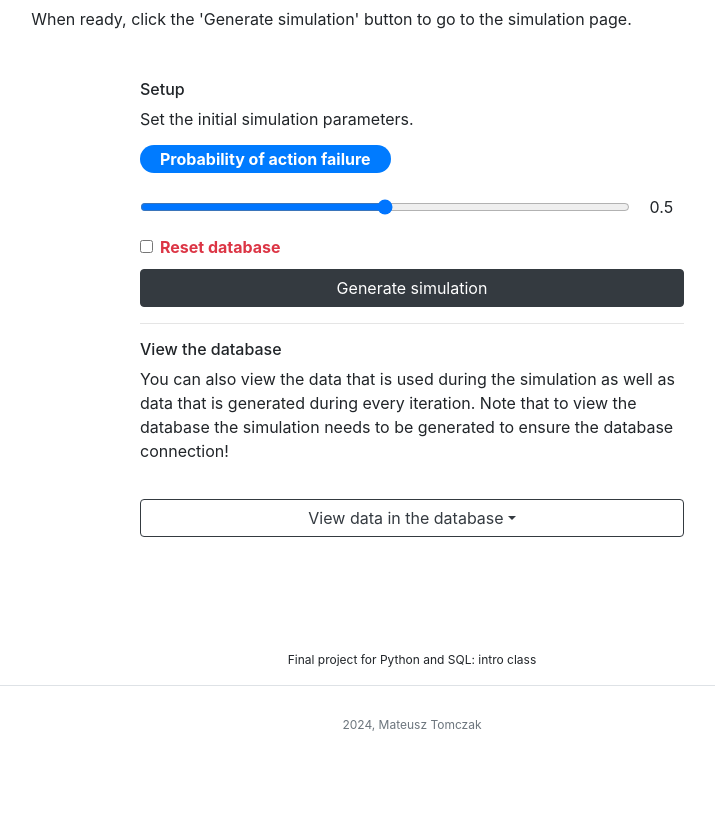
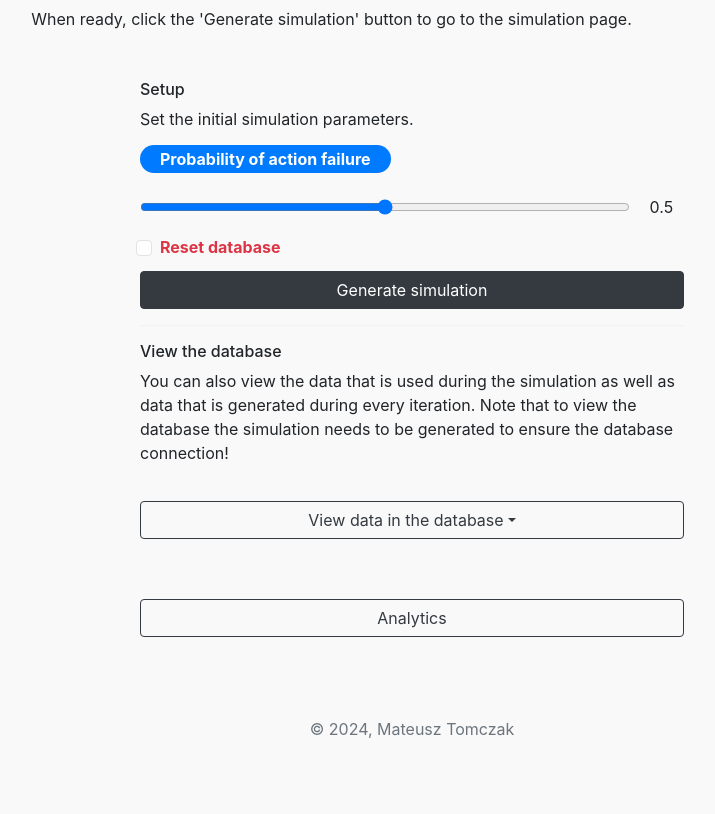
Before and after one commit to mmtomczak/library_simulator, a Flask app: page /main in a window 1280 px wide. Shown: the part 1023-1837 px from the top of the page, without its empty margins (228-943 px from the left). After the commit the page ends 1761 px from the top, so only its background shows below. Run offline with Flask 3, Linux system fonts and the light colour scheme; the visitor is signed in with stand-in values (Sample User, id 1); some libraries are stand-ins or nearby versions.

Commit message:
feat: added bootstrap link, meta tag, footer to base.html; added analytics.html containing analytics plots; added plotting functions in main.py, plot saving to static/images/; added 'return to simulation' button when simulation is generated but user returned to main page; added password confirmation field when registering; when starting simulation page automatically scrolls to the simulation messages field; fix: changed background color to off-white, smooth scroll in simulation; simulation messages centered; system simulation messages do not overflow

```diff
--- a/Simulation.py
+++ b/Simulation.py
@@ -318,7 +318,7 @@ class Simulation:
             if result > 0:
                 # message for a book return if overdue fee was paid
                 return """{} {} took an overdue return of book titled '{}' from customer named {}
-                    (paid fee = {})""".format(
+                    (paid fee = {.:2f}$)""".format(
                     worker.position, worker.name, book.title, customer.name, result)
             else:
                 # message for a book return if no fee was paid
@@ -337,7 +337,7 @@ class Simulation:
             if result > 0:
                 # message for automatic book rent when book is returned and overdue fee is paid
                 return """{} {} took an overdue return of book titled '{}' from customer named {},
-                    (paid fee = {}) and automatically rented it to: {}""".format(
+                    (paid fee = {.:2f}$) and automatically rented it to: {}""".format(
                     worker.position, worker.name, book.title, customer.name, result, book.current_renter.name)
             else:
                 # message for automatic book rent when book is returned and no fee is paid
--- a/main.py
+++ b/main.py
@@ -6,6 +6,10 @@ from flask_socketio import SocketIO
 from flask_bootstrap import Bootstrap4
 from database_generator import DatabaseGenerator
 from flask_login import UserMixin, login_user, LoginManager, login_required, current_user, logout_user
+import seaborn as sns
+import matplotlib.pyplot as plt
+from matplotlib import rcParams
+import pandas as pd
 
 # Create flask app
 app = Flask(__name__)
@@ -58,12 +62,13 @@ def main():
     Returns:
         Renders template on GET, redirects on POST
     """
+    global sim
+    status = False if not sim else True
     if request.method == "POST":
         if request.form.get('data-reset'):
             DatabaseGenerator(cur=cur, db=db)
         # redirect to simulation page
         # if POST method is used create new simulation with selected failure_prob
-        global sim
         sim = Simulation(db_cursor=cur,
                          db_con=db,
                          failure_prob=float(request.form['failure-prob']),
@@ -72,7 +77,7 @@ def main():
         # Redirect to the simulation page
         return redirect(url_for('.simulation', sim=sim, bootstrap=bootstrap))
     # render main template
-    return render_template("index.html", bootstrap=bootstrap, user=current_user)
+    return render_template("index.html", bootstrap=bootstrap, user=current_user, status=status)
 
 
 @app.route("/", methods=["POST", "GET"])
@@ -128,6 +133,10 @@ def register():
             # Send flash message
             flash("Username already exists")
             # Redirect to the registration page
+            return redirect(url_for('register'))
+
+        if request.form.get('password') != request.form.get('password_confirm'):
+            flash("Passwords do not match")
             return redirect(url_for('register'))
 
         # Hash and salt password
@@ -218,6 +227,54 @@ def delete_account():
     flash("Account deleted")
     # Redirect to login page
     return redirect(url_for('login_page'))
+
+
+@app.route("/analytics")
+def get_analytics():
+    global db
+
+    df_books = pd.read_sql_query("SELECT COUNT(*) AS count, title FROM books GROUP BY title", db)
+    plot_and_save(data=df_books, x='count', y='title', path="static/images/books.png")
+
+    df_rents = pd.read_sql_query("SELECT COUNT(*) as count, customers.name FROM rents "
+                                 "JOIN customers ON rents.customer_id = customers.customer_id "
+                                 "GROUP BY rents.customer_id", db)
+    plot_and_save(df_rents, x='name', y='count', path="static/images/customer_rents.png", font_scale=0.7,
+                  xtick_rotation=45)
+
+    df_return_days = pd.read_sql_query("SELECT COUNT(name) as count, customers.name, return_date FROM rents "
+                                       "JOIN customers ON customers.customer_id=rents.customer_id "
+                                       "GROUP BY customers.name, return_date", db)
+    plot_and_save(data=df_return_days, x='return_date', y='name', size='count', kind='scatter',
+                  path="static/images/return_days.png", font_scale=0.4, xtick_rotation=45)
+
+    df_queues = pd.read_sql_query("SELECT SUM(data.count) AS sum, books.title FROM "
+                                  "(SELECT COUNT(customer_id) AS count, book_id FROM queues GROUP BY book_id) AS data "
+                                  "JOIN books ON data.book_id=books.book_id GROUP BY books.title", db)
+    print(df_return_days)
+    print(df_queues)
+    plot_and_save(data=df_queues, x='sum', y='title', path="static/images/queue_numbers.png")
+    return render_template('analytics.html', user=current_user)
+
+
+def plot_and_save(data, x, y, path, **kwargs):
+    plt.tight_layout()
+    sns.set(rc={'figure.figsize': kwargs.get('figsize', (100, 50))})
+    sns.set(font_scale=kwargs.get('font_scale', 0.3))
+    rcParams['axes.grid'] = kwargs.get('axes_grid', True)
+    rcParams['savefig.transparent'] = kwargs.get('transparent_bg', True)
+
+    if kwargs.get('kind', 'bar') == 'bar':
+        fig = sns.barplot(data=data, x=x, y=y, color=kwargs.get('plt_color', 'gray'))
+    else:
+        fig = sns.scatterplot(data=data, x=x, y=y, hue=kwargs.get('hue', None), size=kwargs.get('size', None),
+                              color=kwargs.get('color', 'gray'))
+
+    fig.set(xlabel=kwargs.get('xlabel', None), ylabel=kwargs.get('ylabel', None))
+    fig.set_xticklabels(fig.get_xticklabels(), rotation=kwargs.get('xtick_rotation', 0))
+    fig.get_figure().savefig(path, dpi=kwargs.get('dpi', 1000))
+    plt.clf()
+
 
 
 @app.route("/insert_data/<table_name>", methods=["POST", "GET"])
@@ -390,7 +447,6 @@ def handle_message(iters, actions):
     global sim
     if sim is None:
         # if no simulation is generated redirect to main page
-        print("No simulation generated!")
         socket.emit('redirect', {'url': url_for('main')})
         # return none to stop function from continuing
         return None
--- a/static/css/styles.css
+++ b/static/css/styles.css
@@ -12,6 +12,7 @@ body {
     display: flex;
     flex-direction: column;
     align-items: center;
+    background-color: #f9f9f9;
 }
 
 .pad-bottom {
@@ -36,6 +37,10 @@ body {
     border-collapse: collapse;
     display: flex;
     font-size: 0.7em;
+}
+
+#analytics {
+    margin-bottom: 2em;
 }
 
 th, tr {
@@ -158,6 +163,10 @@ ul {
     list-style: none;
 }
 
+#sim-messages {
+    max-width: 100ch;
+}
+
 #sim {
     margin-top: 10px;
     height: 300px;
@@ -168,6 +177,7 @@ ul {
     padding: 10px;
     border: black 2px solid;
     border-radius: 5px;
+    scroll-behavior: smooth;
 }
 
 input[type="range"] {
--- a/templates/base.html
+++ b/templates/base.html
@@ -1,7 +1,9 @@
 <!DOCTYPE html>
-<html lang="en" data-bs-theme="dark">
+<html lang="en" data-bs-theme="light">
 <head>
     <meta charset="UTF-8">
+    <meta name="viewport" content="width=device-width, initial-scale=1">
+    <link href="https://cdn.jsdelivr.net/npm/bootstrap@5.3.2/dist/css/bootstrap.min.css" rel="stylesheet" integrity="sha384-T3c6CoIi6uLrA9TneNEoa7RxnatzjcDSCmG1MXxSR1GAsXEV/Dwwykc2MPK8M2HN" crossorigin="anonymous">
     <script src="https://cdn.socket.io/4.7.2/socket.io.min.js" integrity="sha384-mZLF4UVrpi/QTWPA7BjNPEnkIfRFn4ZEO3Qt/HFklTJBj/gBOV8G3HcKn4NfQblz" crossorigin="anonymous"></script>
 
     <title>{% block title %} {% endblock %}</title>
@@ -22,10 +24,5 @@
     {% block content %} {% endblock %}
 </body>
 
-<footer class="py-3 my-5" style="width:90%; font-size:12px;">
-    <ul class="nav justify-content-center border-bottom pb-3 mb-3">
-      <li class="nav-item">Final project for Python and SQL: intro class</li>
-    </ul>
-    <p class="text-center text-muted">2024, Mateusz Tomczak</p>
-  </footer>
+<footer class="mt-5 mb-3 text-muted">&copy; 2024, Mateusz Tomczak</footer>
 </html>
--- a/templates/index.html
+++ b/templates/index.html
@@ -67,10 +67,23 @@
                         Reset database
                     </label>
                 </div>
-                <div class="button-div">
-                    <button id="gen-sim" type="submit" class="btn btn-dark btn-block">Generate simulation</button>
+                {% if not status %}
+                    <div class="button-div">
+                        <button id="gen-sim" type="submit" class="btn btn-dark btn-block">Generate simulation</button>
+                    </div>
+                {% else %}
+                    <div class="button-div">
+                        <button id="gen-sim" type="submit" class="btn btn-dark btn-block">Regenerate simulation</button>
+                    </div>
+                {% endif %}
+            </form>
+            {% if status %}
+                <div class="setup">
+                    <div class="button-div">
+                        <a href="{{ url_for('simulation') }}" class="btn-block"><button id="gen-sim" type="submit" class="btn btn-outline-dark btn-block">Return to simulation</button></a>
+                    </div>
                 </div>
-            </form>
+            {% endif %}
             <hr />
             <div style="width:100%">
                 <p class="h6">View the database</p>
@@ -92,6 +105,9 @@
                     {% endif %}
                 </ul>
             </div>
+            <div class="button-div">
+                <a href="{{ url_for('get_analytics') }}" class="btn-block"><button id="analytics" type="submit" class="btn btn-outline-dark btn-block">Analytics</button></a>
+            </div>
         </div>
     </div>
     <script src="https://cdn.jsdelivr.net/npm/bootstrap@5.3.2/dist/js/bootstrap.bundle.min.js" integrity="sha384-C6RzsynM9kWDrMNeT87bh95OGNyZPhcTNXj1NW7RuBCsyN/o0jlpcV8Qyq46cDfL" crossorigin="anonymous"></script>
--- a/templates/login.html
+++ b/templates/login.html
@@ -2,6 +2,7 @@
 <html lang="en">
 <head>
     <meta charset="UTF-8">
+    <link href="https://cdn.jsdelivr.net/npm/bootstrap@5.3.2/dist/css/bootstrap.min.css" rel="stylesheet" integrity="sha384-T3c6CoIi6uLrA9TneNEoa7RxnatzjcDSCmG1MXxSR1GAsXEV/Dwwykc2MPK8M2HN" crossorigin="anonymous">
     <script src="https://cdn.socket.io/4.7.2/socket.io.min.js" integrity="sha384-mZLF4UVrpi/QTWPA7BjNPEnkIfRFn4ZEO3Qt/HFklTJBj/gBOV8G3HcKn4NfQblz" crossorigin="anonymous"></script>
 
     <title>Login - simulation</title>
@@ -36,6 +37,6 @@
         </div>
     </div>
 {% endif %}
-<p class="mt-5 mb-3 text-muted">&copy; 2024, Mateusz Tomczak</p>
 </body>
+<footer class="mt-5 mb-3 text-muted">&copy; 2024, Mateusz Tomczak</footer>
 </html>
--- a/templates/register.html
+++ b/templates/register.html
@@ -2,6 +2,7 @@
 <html lang="en">
 <head>
     <meta charset="UTF-8">
+    <link href="https://cdn.jsdelivr.net/npm/bootstrap@5.3.2/dist/css/bootstrap.min.css" rel="stylesheet" integrity="sha384-T3c6CoIi6uLrA9TneNEoa7RxnatzjcDSCmG1MXxSR1GAsXEV/Dwwykc2MPK8M2HN" crossorigin="anonymous">
     <script src="https://cdn.socket.io/4.7.2/socket.io.min.js" integrity="sha384-mZLF4UVrpi/QTWPA7BjNPEnkIfRFn4ZEO3Qt/HFklTJBj/gBOV8G3HcKn4NfQblz" crossorigin="anonymous"></script>
 
     <title>Register - simulation</title>
@@ -25,10 +26,12 @@
 		<input type="text" name="username" placeholder="Username" class="form-control" required/>
         <label for="password" class="sr-only">Password</label>
         <input type="password" name="password" placeholder="Password" class="form-control" required />
+        <label for="password_confirm" class="sr-only">Confirm Password</label>
+        <input type="password" name="password_confirm" placeholder="Confirm Password" class="form-control" required />
         <button type="submit" class="btn btn-outline-dark btn-block btn-landing">Sign up</button>
     </form>
     <a class="btn btn-outline-danger btn-block btn-landing" href="{{ url_for('login_page') }}">Cancel</a>
 </div>
-    <p class="mt-5 mb-3 text-muted">&copy; 2024, Mateusz Tomczak</p>
 </body>
+<footer class="mt-5 mb-3 text-muted">&copy; 2024, Mateusz Tomczak</footer>
 </html>
--- a/templates/simulation.html
+++ b/templates/simulation.html
@@ -38,7 +38,7 @@ Simulation
                 <output>2</output>
             </p>
         </div>
-        <a href="#sim"><button id="start-sim" class="btn btn-dark">START SIMULATION</button></a>
+        <a href="#start-sim"><button id="start-sim" class="btn btn-dark">START SIMULATION</button></a>
     </div>
     <div id="sim">
         <ul id="sim-messages"></ul>
@@ -61,7 +61,7 @@ Simulation
                 document.getElementById("return-main").href = "{{ url_for('main') }}";
                 let list = document.getElementById("sim-messages");
                 let entry = document.createElement('li');
-                entry.appendChild(document.createTextNode('/'.repeat(42) + ' SIMULATION PAUSED ' + '\\'.repeat(42)));
+                entry.appendChild(document.createTextNode('/'.repeat(41) + ' SIMULATION PAUSED ' + '\\'.repeat(41)));
                 list.appendChild(entry);
                 socket.disconnect()
             } else {
```
Also changed, not shown: templates/analytics.html (added, +53 -0 lines), static/images/books.png (added), static/images/customer_rents.png (added), static/images/queue_numbers.png (added), static/images/return_days.png (added).
